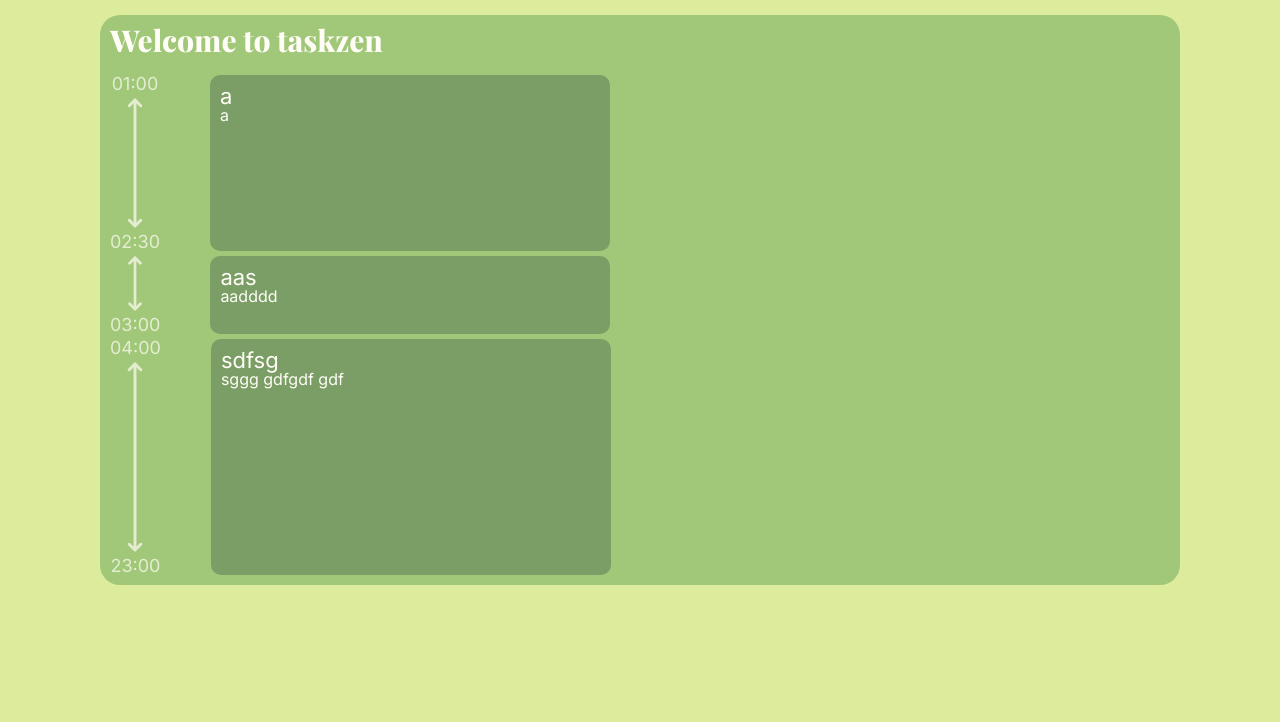
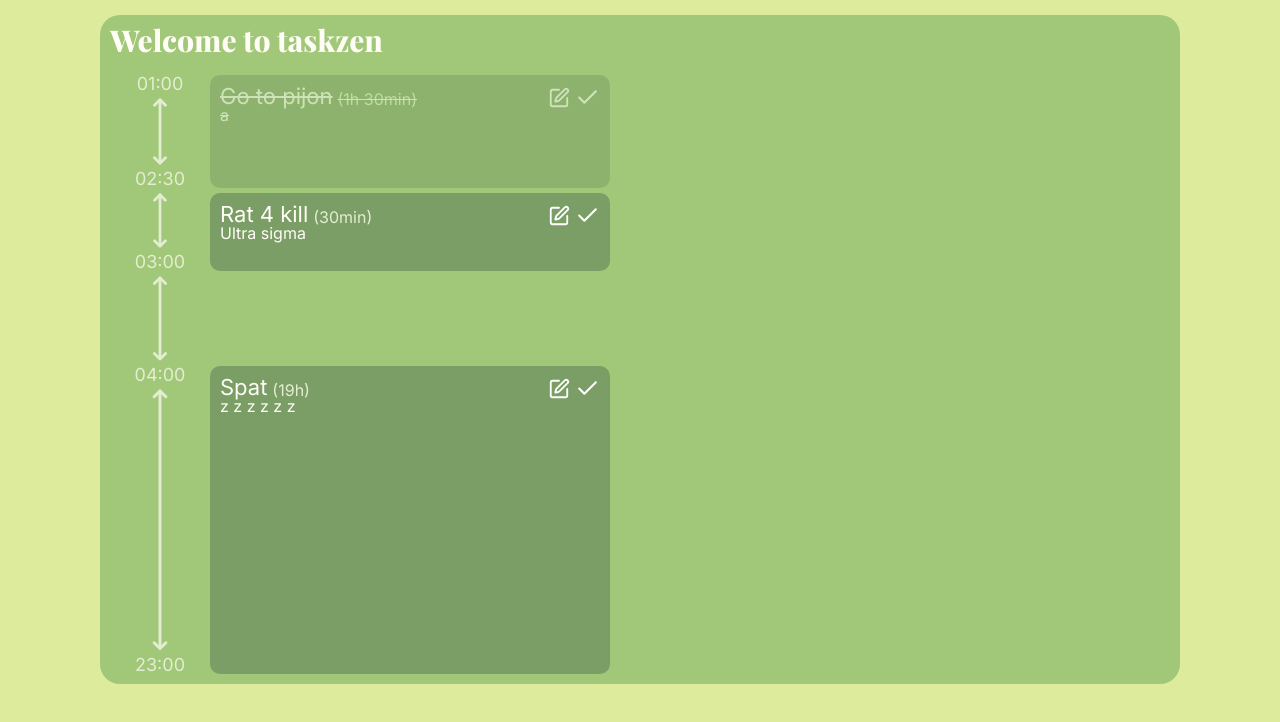
Before and after one commit to memasik03/taskzen, a React (Vite) app: page / in a window 1280 px wide. Shown: the top 722 px of the page. Built offline with nearby package versions, Linux system fonts and the light colour scheme; a web font is replaced by a local one.

Commit message:
finalized timeline, work on the editor has begun

```diff
--- a/src/components/Task.tsx
+++ b/src/components/Task.tsx
@@ -1,4 +1,4 @@
-import { JSX, useEffect } from 'react'
+import { JSX } from 'react'
 import styled from 'styled-components'
 import { TypeTask } from '../types'
 import { TaskBlock } from './TaskBlock'
@@ -6,38 +6,46 @@ import { TaskTime } from './TaskTime'
 
 const TaskBox = styled.div`
 	display: flex;
-	gap: 50px;
+	width: 100%;
 `
 
 interface ITask {
 	tasks: TypeTask[]
-	currentTaskId: number
+	currentTaskId: number | null
+	prevTaskId: number | null
+	triggerCompleted: () => void
 }
 
-export function Task({ tasks, currentTaskId }: ITask): JSX.Element {
+export function Task({
+	tasks,
+	currentTaskId,
+	prevTaskId,
+	triggerCompleted,
+}: ITask): JSX.Element {
 	const taskInfo: TypeTask | undefined = tasks.find(t => t.id === currentTaskId)
-
-	const prevTaskIndex = tasks.findIndex(task => task.id === currentTaskId)
-	const prevTaskInfo =
-		prevTaskIndex !== -1 && prevTaskIndex - 1 < tasks.length
-			? tasks[prevTaskIndex - 1]
-			: undefined
+	let prevTaskInfo: TypeTask | undefined
+	if (prevTaskId) {
+		prevTaskInfo =
+			prevTaskId !== -1 && prevTaskId - 1 < tasks.length
+				? tasks[prevTaskId - 1]
+				: undefined
+	}
 	const skipFirstTime =
 		prevTaskInfo?.end.hour === taskInfo?.start.hour &&
 		prevTaskInfo?.end.minute === taskInfo?.start.minute
-	useEffect(() => {
-		console.log(skipFirstTime)
-	})
+	if (!taskInfo) return <></>
 
-	if (!taskInfo) return <></>
 	return (
 		<TaskBox>
 			<TaskTime
 				taskStart={taskInfo.start}
 				taskEnd={taskInfo.end}
-				skipFirstTime={skipFirstTime}
+				skipValues={[skipFirstTime, false]}
 			/>
-			<TaskBlock task={taskInfo} />
+			<TaskBlock
+				task={currentTaskId === null ? null : taskInfo}
+				triggerCompleted={triggerCompleted}
+			/>
 		</TaskBox>
 	)
 }
--- /dev/null
+++ b/src/components/TaskAction.tsx
@@ -0,0 +1,27 @@
+import React, { JSX, PropsWithChildren } from 'react'
+import styled from 'styled-components'
+
+const TaskActionBox = styled.button`
+	background-color: transparent;
+	max-width: 25px;
+	width: 100%;
+	aspect-ratio: 1/1;
+	justify-content: center;
+	display: flex;
+	align-items: center;
+	svg {
+		color: #fff;
+	}
+`
+
+interface ITaskAction {
+	onClick?: () => void
+	children: JSX.Element
+}
+
+export const TaskAction: React.FC<PropsWithChildren<ITaskAction>> = ({
+	children,
+	onClick,
+}: ITaskAction) => {
+	return <TaskActionBox onClick={onClick}>{children}</TaskActionBox>
+}
--- a/src/components/TaskBlock.tsx
+++ b/src/components/TaskBlock.tsx
@@ -1,31 +1,82 @@
+import { Check, Edit } from 'lucide-react'
 import { JSX } from 'react'
 import styled from 'styled-components'
-import { TypeTask } from '../types'
+import { getTimeDifference, TypeTask, TypeTime } from '../types'
+import { TaskAction } from './TaskAction'
 
-const TaskBlockBox = styled.div`
+const TaskBlockBox = styled.div<ITaskBlockBoxProps>`
+	display: flex;
 	padding: 10px;
+	justify-content: space-between;
 	border-radius: 10px;
 	background-color: var(--th-color);
 	max-width: 400px;
 	width: 100%;
+	opacity: ${props => props.completed === 'true' && '50%'};
+	transition: all 0.2s;
+	text-decoration: ${props => props.completed === 'true' && 'line-through'};
 `
 
-const Name = styled.p`
+const TaskInfo = styled.div``
+
+const TaskActions = styled.div`
+	display: flex;
+	gap: 5px;
+	height: min-content;
+`
+
+interface ITaskBlockBoxProps {
+	completed: string
+}
+
+const Name = styled.h3`
 	font-size: 22px;
+	display: flex;
+	gap: 5px;
+	align-items: end;
+`
+const Time = styled.p`
+	font-size: 16px;
+	color: var(--muted-color);
 `
 const Description = styled.p`
 	font-size: 16px;
 `
 
 interface ITaskBlock {
-	task: TypeTask
+	task: TypeTask | null
+	triggerCompleted: () => void
 }
 
-export function TaskBlock({ task }: ITaskBlock): JSX.Element {
+export function TaskBlock({ task, triggerCompleted }: ITaskBlock): JSX.Element {
+	if (!task) return <></>
+	const timeDifference: TypeTime = getTimeDifference(task.end, task.start)
+	const displayTimeHours: string =
+		timeDifference.hour !== 0 ? timeDifference.hour.toString() + 'h' : ''
+	const displayTimeMinutes: string =
+		timeDifference.minute !== 0 ? timeDifference.minute.toString() + 'min' : ''
+	const displayTimeDifference: string =
+		displayTimeHours +
+		(displayTimeHours !== '' && displayTimeMinutes !== '' ? ' ' : '') +
+		displayTimeMinutes
+
 	return (
-		<TaskBlockBox>
-			<Name>{task.name}</Name>
-			<Description>{task.description}</Description>
+		<TaskBlockBox completed={`${task.completed}`}>
+			<TaskInfo>
+				<Name>
+					{task.name}
+					<Time>({displayTimeDifference})</Time>
+				</Name>
+				<Description>{task.description}</Description>
+			</TaskInfo>
+			<TaskActions>
+				<TaskAction>
+					<Edit size={22} />
+				</TaskAction>
+				<TaskAction onClick={triggerCompleted}>
+					<Check size={25} />
+				</TaskAction>
+			</TaskActions>
 		</TaskBlockBox>
 	)
 }
--- /dev/null
+++ b/src/components/TaskEditor.tsx
@@ -0,0 +1,33 @@
+import { JSX } from 'react'
+import styled from 'styled-components'
+import { TypeTask } from '../types'
+import { TimeInput } from './TimeInput'
+
+const TaskEditorBox = styled.div`
+	width: 100%;
+	padding: 20px;
+`
+const Form = styled.form``
+const Name = styled.input``
+const Description = styled.textarea``
+const Time = styled.div``
+
+interface ITaskEditor {
+	task?: TypeTask
+}
+
+export function TaskEditor({ task }: ITaskEditor): JSX.Element {
+	if (!task) return <></>
+	return (
+		<TaskEditorBox>
+			<Form>
+				<Name placeholder='Name' value={task.name} />
+				<Description placeholder='Description' value={task.name} />
+				<Time>
+					<TimeInput />
+					<TimeInput />
+				</Time>
+			</Form>
+		</TaskEditorBox>
+	)
+}
--- a/src/components/TaskInfo.tsx
+++ b/src/components/TaskInfo.tsx
@@ -4,6 +4,9 @@ import { getTimeDifference, getTimeNumber, TypeTask } from '../types'
 
 const TaskInfoBox = styled.div<ITaskInfoBoxProps>`
 	max-width: 250px;
+	width: 100%;
+	display: flex;
+	flex-direction: column;
 	height: ${props => props.height}px;
 	background-color: var(--th-color);
 	padding: 10px;
--- a/src/components/TaskTime.tsx
+++ b/src/components/TaskTime.tsx
@@ -13,6 +13,8 @@ const TaskTimeBox = styled.div`
 	flex-direction: column;
 	align-items: center;
 	gap: 5px;
+	max-width: 100px;
+	width: 100%;
 `
 
 const Time = styled.p`
@@ -25,20 +27,22 @@ const Time = styled.p`
 interface ITaskTime {
 	taskStart: TypeTime
 	taskEnd: TypeTime
-	skipFirstTime?: boolean
+	skipValues?: boolean[]
 }
 
 export function TaskTime({
 	taskStart,
 	taskEnd,
-	skipFirstTime = false,
+	skipValues = [false, false],
 }: ITaskTime): JSX.Element {
 	const height: number = getTimeNumber(getTimeDifference(taskEnd, taskStart))
 	return (
 		<TaskTimeBox>
-			{!skipFirstTime && <Time>{timeToString(taskStart)}</Time>}
-			<TimeArrow height={height + (skipFirstTime ? 25 : 0)} />
-			<Time>{timeToString(taskEnd)}</Time>
+			{!skipValues[0] && <Time>{timeToString(taskStart)}</Time>}
+			<TimeArrow
+				height={height + (skipValues[0] ? 25 : 0) + (skipValues[2] ? 25 : 0)}
+			/>
+			{!skipValues[1] && <Time>{timeToString(taskEnd)}</Time>}
 		</TaskTimeBox>
 	)
 }
--- a/src/components/Tasks.tsx
+++ b/src/components/Tasks.tsx
@@ -1,8 +1,10 @@
-import { JSX, useState } from 'react'
+import React, { JSX, useState } from 'react'
 import styled from 'styled-components'
-import { TypeTask } from '../types'
+import { compareTime, TypeTask } from '../types'
 import { Task } from './Task'
+import { TaskEditor } from './TaskEditor'
 import { TasksList } from './TasksList'
+import { TaskTime } from './TaskTime'
 import { Title } from './Title'
 
 const TasksBox = styled.div`
@@ -10,40 +12,89 @@ const TasksBox = styled.div`
 	padding: 10px;
 	background-color: var(--main-color);
 	border-radius: 20px;
+	position: relative;
 `
 
 export function Tasks(): JSX.Element {
-	const [tasks] = useState<TypeTask[]>([
+	const [tasks, setTasks] = useState<TypeTask[]>([
 		{
 			id: 1,
-			name: 'a',
+			name: 'Go to pijon',
 			description: 'a',
+			completed: true,
 			start: { hour: 1, minute: 0 },
 			end: { hour: 2, minute: 30 },
 		},
 		{
 			id: 2,
-			name: 'aas',
-			description: 'aadddd',
+			name: 'Rat 4 kill',
+			description: 'Ultra sigma',
+			completed: false,
 			start: { hour: 2, minute: 30 },
 			end: { hour: 3, minute: 0 },
 		},
 		{
 			id: 3,
-			name: 'sdfsg',
-			description: 'sggg gdfgdf gdf',
+			name: 'Spat',
+			description: 'z z z z z z',
+			completed: false,
 			start: { hour: 4, minute: 0 },
 			end: { hour: 23, minute: 0 },
 		},
 	])
+
+	function sortTasks(tasks: TypeTask[]): TypeTask[] {
+		return tasks.sort((a, b) => {
+			const timeA = a.start.hour * 60 + a.start.minute
+			const timeB = b.start.hour * 60 + b.start.minute
+			return timeA - timeB
+		})
+	}
+
+	function triggerCompleted(taskId: number): void {
+		setTasks(prev => [
+			...prev.map(t =>
+				t.id === taskId
+					? {
+							...t,
+							completed: !t.completed,
+					  }
+					: t
+			),
+		])
+	}
+
 	return (
 		<TasksBox>
 			<Title>Welcome to taskzen</Title>
 			<TasksList>
-				{tasks.map(t => (
-					<Task tasks={tasks} currentTaskId={t.id} key={t.id} />
+				{sortTasks(tasks).map(t => (
+					<React.Fragment key={t.id}>
+						<Task
+							tasks={sortTasks(tasks)}
+							currentTaskId={t.id}
+							prevTaskId={tasks.findIndex(task => task.id === t.id)}
+							triggerCompleted={() => triggerCompleted(t.id)}
+						/>
+						{tasks[sortTasks(tasks).findIndex(task => task.id === t.id) + 1] &&
+							!compareTime(
+								t.end,
+								tasks[tasks.findIndex(task => task.id === t.id) + 1].start
+							) && (
+								<TaskTime
+									taskStart={t.end}
+									taskEnd={
+										tasks[
+											sortTasks(tasks).findIndex(task => task.id === t.id) + 1
+										].start
+									}
+									skipValues={[true, true]}
+								/>
+							)}
+					</React.Fragment>
 				))}
 			</TasksList>
+			<TaskEditor />
 		</TasksBox>
 	)
 }
--- a/src/components/TasksList.tsx
+++ b/src/components/TasksList.tsx
@@ -7,6 +7,7 @@ const TasksListBox = styled.div`
 	margin-top: 20px;
 	flex-direction: column;
 	gap: 5px;
+	align-items: flex-start;
 `
 
 export const TasksList: React.FC<PropsWithChildren> = ({ children }) => {
--- /dev/null
+++ b/src/components/TimeInput.tsx
@@ -0,0 +1,8 @@
+import { JSX } from 'react'
+import styled from 'styled-components'
+
+const TimeInputInput = styled.input``
+
+export function TimeInput(): JSX.Element {
+	return <TimeInputInput type='number' />
+}
--- a/src/types.ts
+++ b/src/types.ts
@@ -1,10 +1,16 @@
-export type TypeTime = { hour: number; minute: number }
-export type TypeTask = {
+export interface TypeTime {
+	hour: number
+	minute: number
+}
+export interface TypeRange {
+	start: TypeTime
+	end: TypeTime
+}
+export interface TypeTask extends TypeRange {
 	id: number
 	name: string
 	description: string
-	start: TypeTime
-	end: TypeTime
+	completed: boolean
 }
 export type EditTaskFunction = (
 	time: string,
@@ -36,7 +42,7 @@ export function getTimeDifference(
 	}
 }
 export function getTimeNumber(time: TypeTime): number {
-	const result: number = parseInt(time.hour.toString() + time.minute.toString())
+	const result: number = Math.sqrt(time.hour * 60 ** 2 + time.minute ** 2)
 	return result > 30 ? result : 30
 }
 export function timeToString(time: TypeTime): string {
@@ -44,3 +50,8 @@ export function timeToString(time: TypeTime): string {
 		.toString()
 		.padStart(2, '0')}`
 }
+export function compareTime(firsTime: TypeTime, secondTime: TypeTime): boolean {
+	return (
+		firsTime.hour === secondTime.hour && firsTime.minute === secondTime.minute
+	)
+}
```
